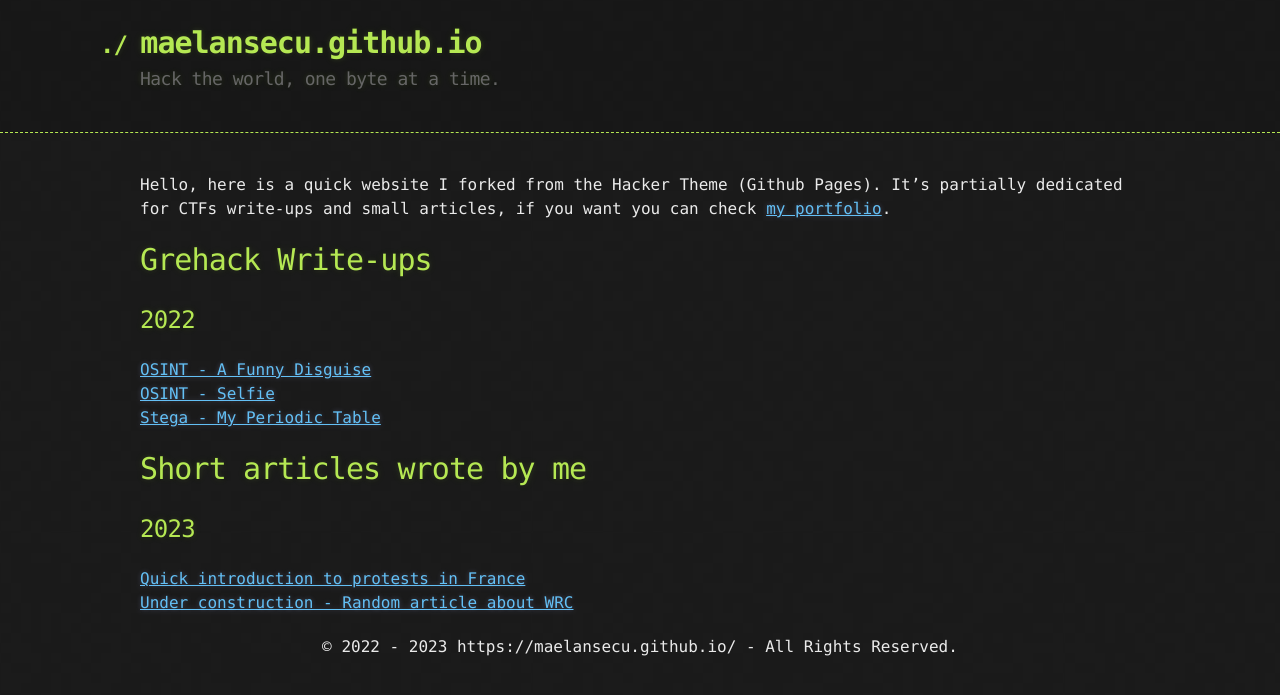
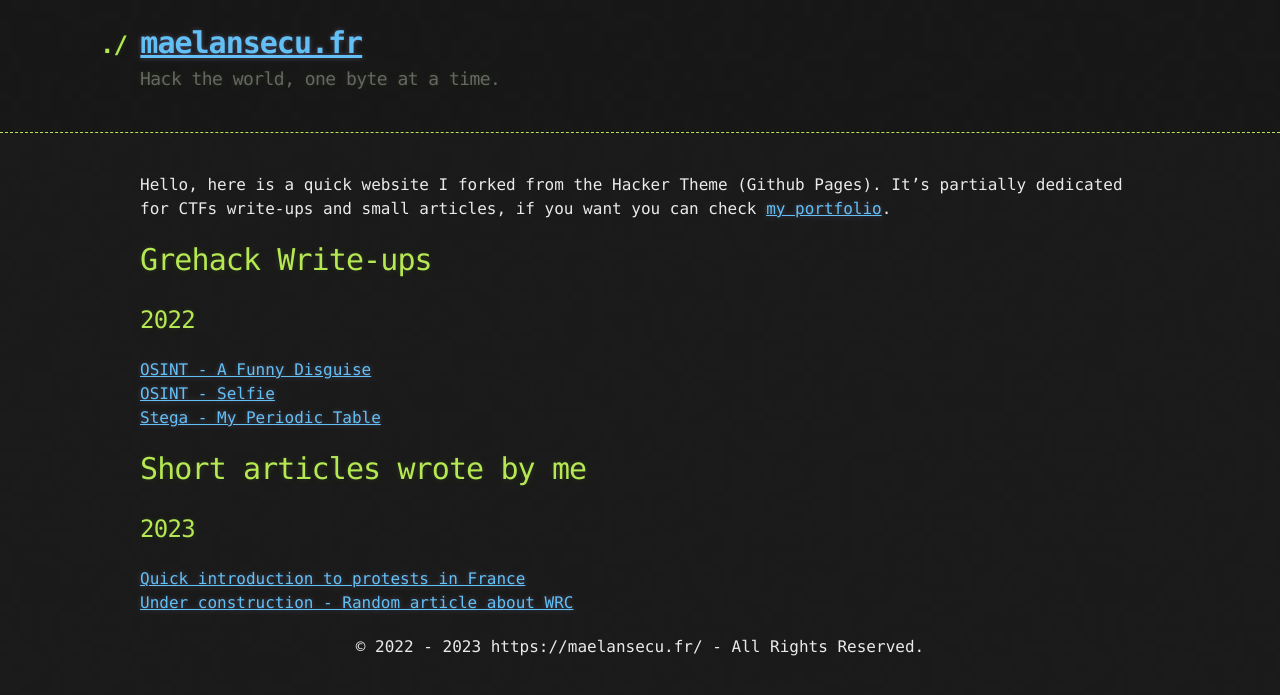
Before and after one commit to maelansecu/maelansecu.github.io, a Jekyll site: the page built from index.md, in a window 1280 px wide. Shown: the top 695 px of the page. Built offline with Jekyll 4.4.1, drawn with Linux system fonts in a browser that asks for light colours.

Commit message:
Update default.html

```diff
--- a/_layouts/default.html
+++ b/_layouts/default.html
@@ -15,7 +15,7 @@
     <header>
       <div class="container">
         <a id="a-title" href="{{ '/' | relative_url }}">
-          <h1>{{ site.title | default: site.github.repository_name }}</h1>
+          <h1><a href="https://maelansecu.fr">maelansecu.fr</a></h1>
         </a>
         <h2>{{ site.description | default: site.github.project_tagline }}</h2>
 
@@ -41,7 +41,7 @@
       <script>
       (function(){
         let cpr = document.getElementById("copyright");
-        cpr.innerHTML = "&copy; 2022 - "+new Date().getFullYear()+" https://maelansecu.github.io/ - All Rights Reserved.";
+        cpr.innerHTML = "&copy; 2022 - "+new Date().getFullYear()+" https://maelansecu.fr/ - All Rights Reserved.";
       })();
       </script>
    </footer>
```
